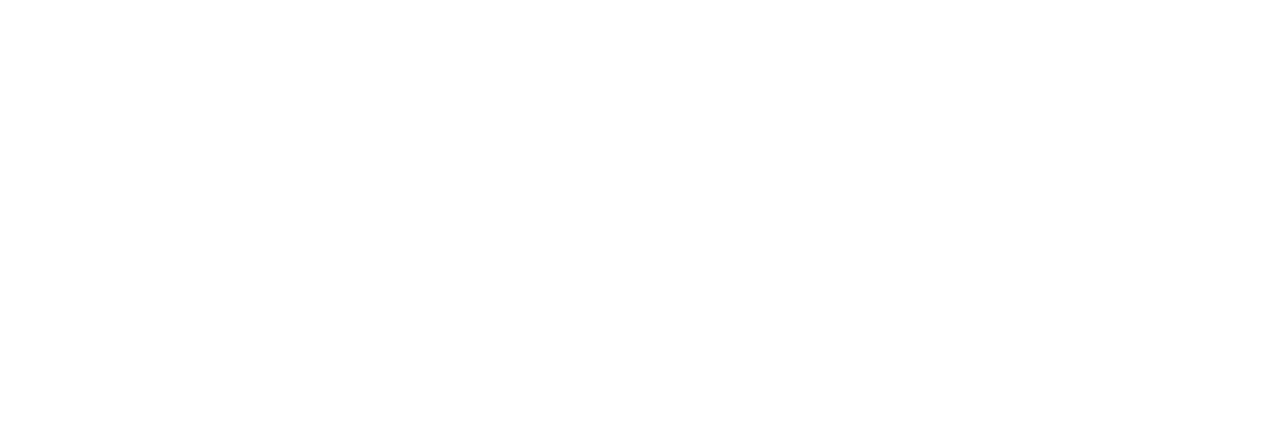
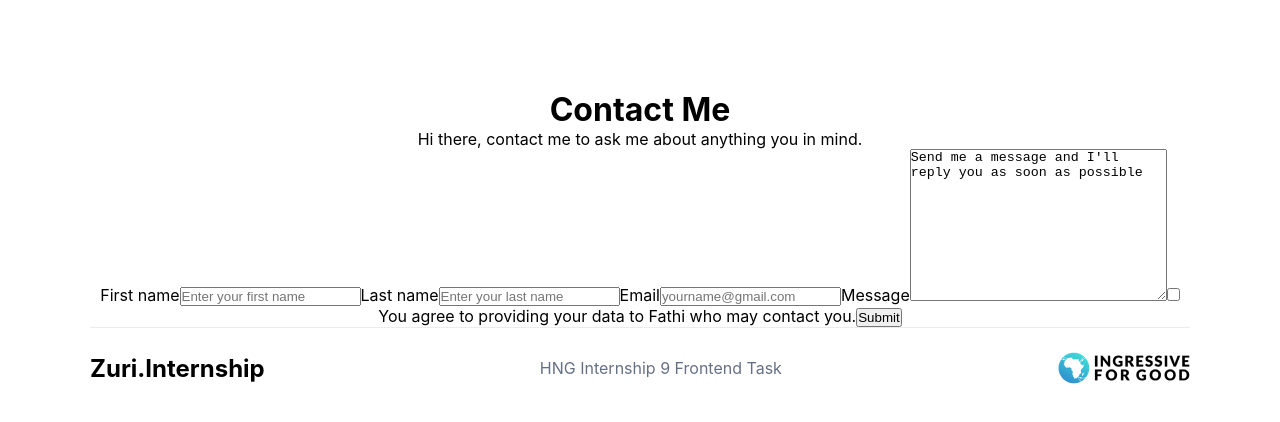
Before and after one commit to c-blaq/hng9, a React (Create React App) app: page /contact in a window 1280 px wide. Before the commit this address had no page. Shown: the top 422 px of the page. Built offline with nearby package versions, Linux system fonts and the light colour scheme.

Commit message:
feat: form inputs

```diff
--- a/src/App.js
+++ b/src/App.js
@@ -10,6 +10,7 @@
         <div id="first-stage">
           <Routes>
             <Route path="/" element={<Home />} />
+            <Route path="/contact" element={<Contact />} />
           </Routes>
         </div>
       </div>
--- a/src/Pages/Contact/Contact.jsx
+++ b/src/Pages/Contact/Contact.jsx
@@ -0,0 +1,53 @@
+import React from "react";
+import PageLayout from "../../Layout/layout";
+
+const Contact = () => {
+  return (
+    <PageLayout>
+      <div>
+        <h1>Contact Me</h1>
+        <p>Hi there, contact me to ask me about anything you in mind.</p>
+        <form>
+          <label htmlFor="first_name">
+            First name
+            <input
+              type="text"
+              id="first_name"
+              placeholder="Enter your first name"
+            />
+          </label>
+
+          <label htmlFor="last_name">
+            Last name
+            <input
+              type="text"
+              id="last_name"
+              placeholder="Enter your last name"
+            />
+          </label>
+
+          <label htmlFor="email">
+            Email
+            <input type="email" id="email" placeholder="yourname@gmail.com" />
+          </label>
+
+          <label htmlFor="message">
+            Message
+            <textarea id="message" cols="30" rows="10" className="border">
+              Send me a message and I'll reply you as soon as possible
+            </textarea>
+          </label>
+
+          <label>
+            <input type="checkbox" />
+            You agree to providing your data to Fathi who may contact you.
+          </label>
+
+          <button id="btn__submit">Submit</button>
+        </form>
+      </div>
+    </PageLayout>
+  );
+};
+
+export default Contact;
```
